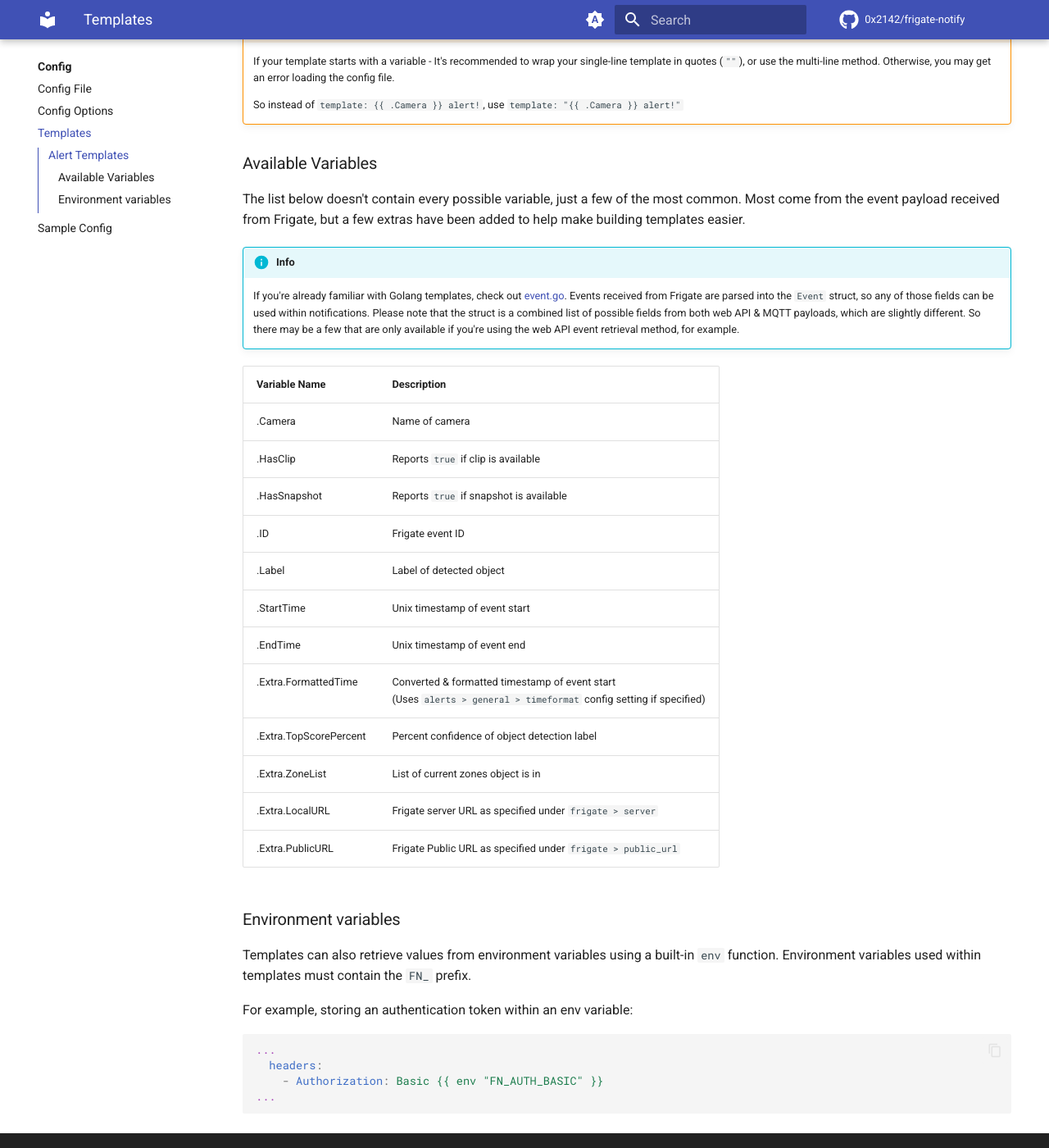
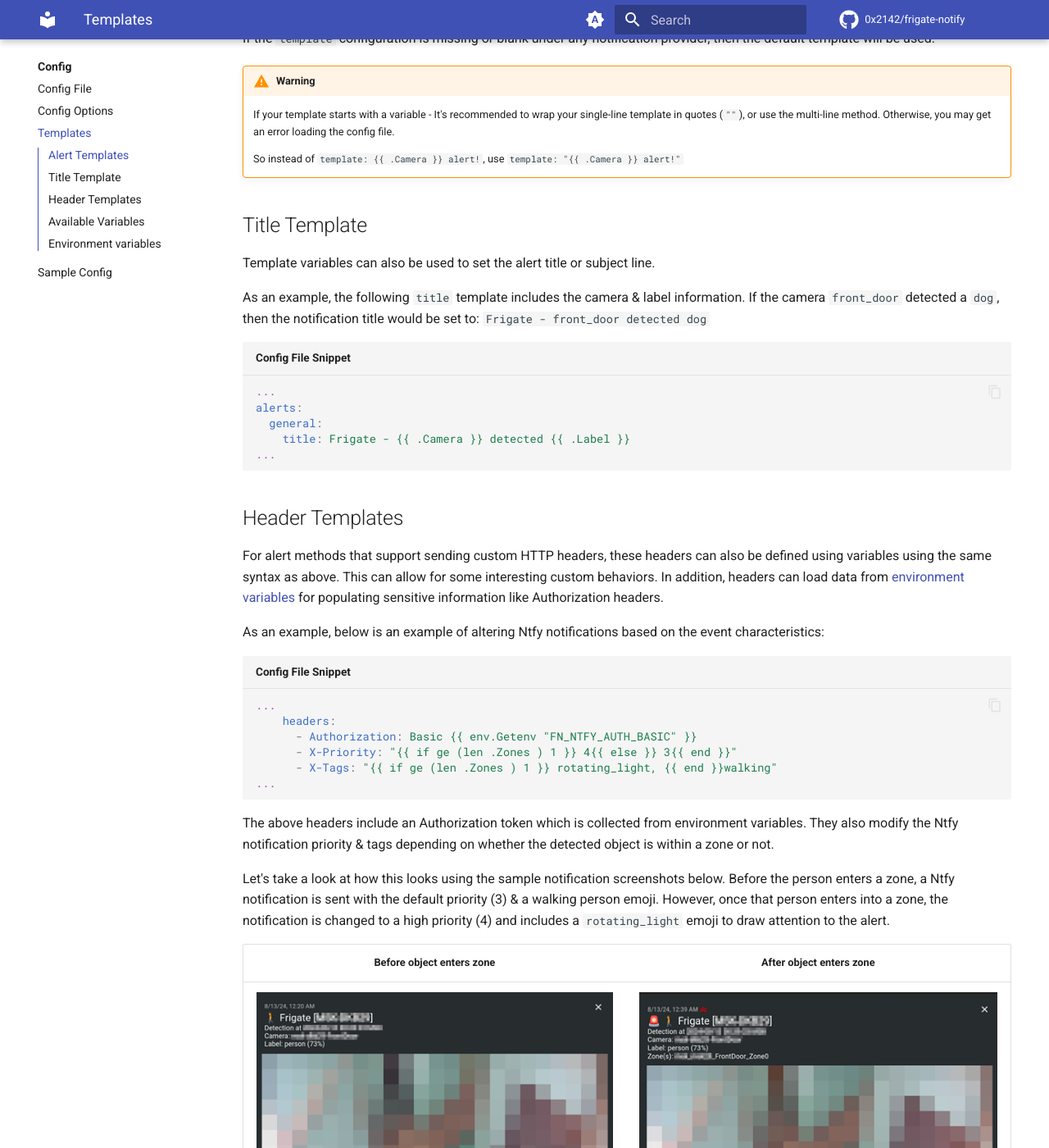
Before and after one commit to 0x2142/frigate-notify, an MkDocs documentation site: the page built from docs/config/templates.md, in a window 1280 px wide and 1400 px high, scrolled down 1084 px. Shown: the whole window at 82% size. Built offline with MkDocs 1.6.1 and Material for MkDocs 9.7.7, drawn with Linux system fonts in a browser that asks for light colours; comment, search, counter and statistics services are not loaded; the version menu is left out; some of the changed text lies outside the part shown.

Commit message:
Add ability to use template vars within alert title && update template docs

````diff
--- a/docs/config/templates.md
+++ b/docs/config/templates.md
@@ -1,8 +1,10 @@
 # Templates
+
+Frigate-Notify allows for certain configuration values to be customized using [Golang text templates](https://pkg.go.dev/text/template). Templates are currently supported on alert titles, alert messages, and HTTP headers.
 
 ## Alert Templates
 
-Frigate-Notify allows for notification messages to be customized using [Golang text templates](https://pkg.go.dev/text/template). Custom templates can be defined by configuring the `template` section of any notification provider.
+Custom message templates can be defined by configuring the `template` section of any notification provider.
 
 By default, Frigate-Notify includes a few templates that it uses for building notification messages: [HTML](https://github.com/0x2142/frigate-notify/blob/main/templates/html.template), [Plaintext](https://github.com/0x2142/frigate-notify/blob/main/templates/plaintext.template), [Markdown](https://github.com/0x2142/frigate-notify/blob/main/templates/markdown.template), and [JSON](https://github.com/0x2142/frigate-notify/blob/main/templates/json.template). All of these are the same message contents, but formatted differently for different notification providers. As you define your own custom templates, it may be helpful to reference these.
 
@@ -42,7 +44,44 @@
 
     So instead of `template: {{ .Camera }} alert!`, use `template: "{{ .Camera }} alert!"`
 
-### Available Variables
+## Title Template
+
+Template variables can also be used to set the alert title or subject line.
+
+As an example, the following `title` template includes the camera & label information. If the camera `front_door` detected a `dog`, then the notification title would be set to: `Frigate - front_door detected dog`
+
+```yaml title="Config File Snippet"
+...
+alerts:
+  general:
+    title: Frigate - {{ .Camera }} detected {{ .Label }}
+...
+```
+
+## Header Templates
+
+For alert methods that support sending custom HTTP headers, these headers can also be defined using variables using the same syntax as above. This can allow for some interesting custom behaviors. In addition, headers can load data from [environment variables](#environment-variables) for populating sensitive information like Authorization headers.
+
+As an example, below is an example of altering Ntfy notifications based on the event characteristics:
+
+```yaml title="Config File Snippet"
+...
+    headers:
+      - Authorization: Basic {{ env.Getenv "FN_NTFY_AUTH_BASIC" }}
+      - X-Priority: "{{ if ge (len .Zones ) 1 }} 4{{ else }} 3{{ end }}"
+      - X-Tags: "{{ if ge (len .Zones ) 1 }} rotating_light, {{ end }}walking"
+...
+```
+
+The above headers include an Authorization token which is collected from environment variables. They also modify the Ntfy notification priority & tags depending on whether the detected object is within a zone or not.
+
+Let's take a look at how this looks using the sample notification screenshots below. Before the person enters a zone, a Ntfy notification is sent with the default priority (3) & a walking person emoji. However, once that person enters into a zone, the notification is changed to a high priority (4) and includes a `rotating_light` emoji to draw attention to the alert.
+
+| Before object enters zone                         | After object enters zone                          |
+|:-------------------------------------------------:|:-------------------------------------------------:|
+| ![](../img/http_header_template_ntfy_no_zone.png) | ![](../img/http_header_template_ntfy_in_zone.png) |
+
+## Available Variables
 
 The list below doesn't contain every possible variable, just a few of the most common. Most come from the event payload received from Frigate, but a few extras have been added to help make building templates easier.
 
@@ -64,7 +103,7 @@
 | .Extra.LocalURL        | Frigate server URL as specified under `frigate > server`                                                                 |
 | .Extra.PublicURL       | Frigate Public URL as specified under `frigate > public_url`                                                             |
 
-### Environment variables
+## Environment variables
 
 Templates can also retrieve values from environment variables using a built-in `env` function. Environment variables used within templates must contain the `FN_` prefix.
 
--- a/example-config.yml
+++ b/example-config.yml
@@ -58,6 +58,7 @@
   # General config applies to all alert methods below
   general:
     # Title for any alert messages (Default: Frigate Alert)
+    # Supports template variables
     title:
     # Optionally modify default time format in notifications
     # Use Golang's reference time format, or see docs for more info
````
Also changed, not shown: docs/changelog.md (+1 -0 lines), docs/config/file.md (+1 -0 lines), docs/img/http_header_template_ntfy_in_zone.png (added), docs/img/http_header_template_ntfy_no_zone.png (added), 5 other files.
